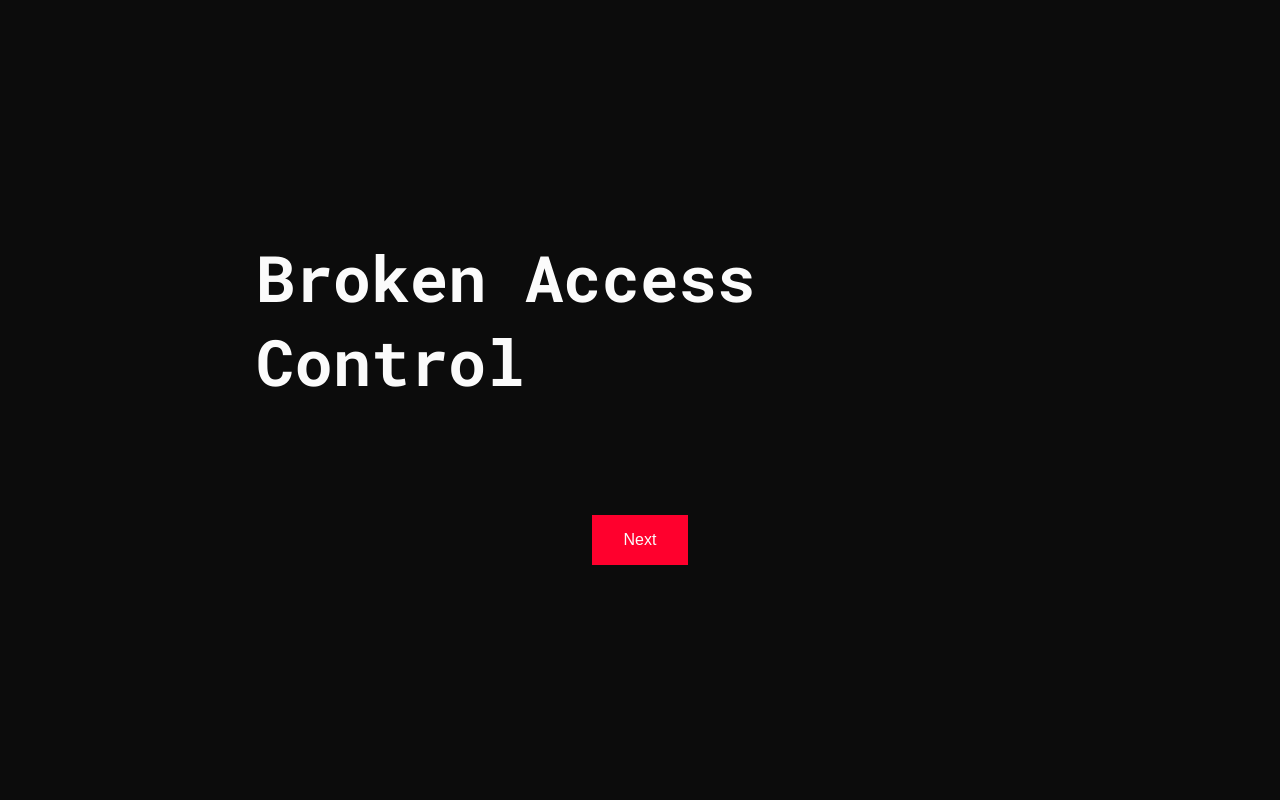
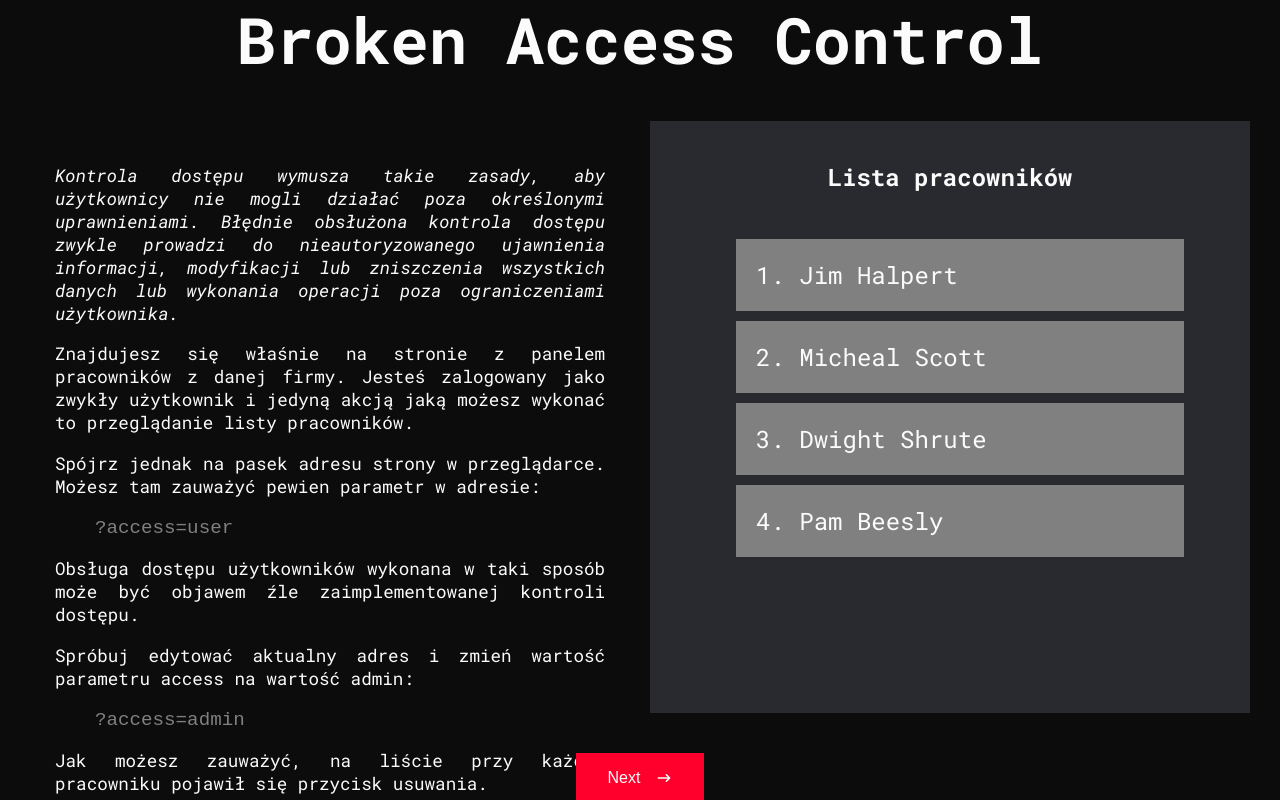
Before and after one commit to stanislaw-rakowski/owasp-top-ten, a React (Vite) app in the folder frontend/: page /broken-access-control in a window 1280 px wide. Built offline with nearby package versions, Linux system fonts and the light colour scheme.

Commit message:
working access control site

```diff
--- a/frontend/src/components/Wrapper.ts
+++ b/frontend/src/components/Wrapper.ts
@@ -9,7 +9,7 @@ const Wrapper = styled.div`
 	align-items: center;
 	justify-content: center;
 	gap: 40px;
-	padding: 30px 20%;
+	padding: 30px;
 `
 
 export default Wrapper
--- a/frontend/src/pages/BrokenAccessControl.tsx
+++ b/frontend/src/pages/BrokenAccessControl.tsx
@@ -1,13 +1,152 @@
+import React from 'react'
+import styled from 'styled-components'
+import { useSearchParams } from 'react-router-dom'
+import { HiArrowNarrowRight } from 'react-icons/hi'
 import Wrapper from '../components/Wrapper'
 import Button from '../components/Button'
 import Heading from '../components/Heading'
 
+const Container = styled.div`
+	width: 100%;
+	height: 80%;
+	display: flex;
+	gap: 20px;
+`
+
+const Instructions = styled.div`
+	height: 100%;
+	width: 50%;
+	display: flex;
+	flex-direction: column;
+	align-items: center;
+	justify-content: flex-start;
+	padding: 25px;
+	text-align: justify;
+	font-size: 1.1rem;
+
+	div {
+		max-width: 700px;
+	}
+
+	p:first-of-type {
+		font-style: italic;
+	}
+
+	code {
+		font-size: 1.2rem;
+		color: gray;
+		padding-left: 40px;
+	}
+`
+
+const Content = styled.div`
+	height: 100%;
+	width: 50%;
+	background-color: ${({ theme }) => theme.colors.secondaryBackground};
+	display: flex;
+	flex-direction: column;
+	align-items: center;
+	justify-content: flex-start;
+	padding: 20px;
+
+	ol {
+		width: 80%;
+		max-width: 500px;
+		list-style: none;
+		padding: 0;
+	}
+`
+
+const DataRow = styled.li`
+	width: 100%;
+	margin: 10px;
+	font-size: 1.5rem;
+	background-color: gray;
+	padding: 20px;
+	display: flex;
+	justify-content: space-between;
+
+	button {
+		background-color: ${({ theme }) => theme.colors.accentColor};
+		border: none;
+		color: inherit;
+		cursor: pointer;
+	}
+`
+
+const employees = [
+	{
+		id: 1,
+		name: 'Jim Halpert',
+	},
+	{
+		id: 2,
+		name: 'Micheal Scott',
+	},
+	{
+		id: 3,
+		name: 'Dwight Shrute',
+	},
+	{
+		id: 4,
+		name: 'Pam Beesly',
+	},
+]
+
 const BrokenAccessControl = () => {
+	const [data, setData] = React.useState(employees)
+	const [params] = useSearchParams()
+	const access = params.get('access')
+
+	const handleDelete = (id: number) => {
+		setData((current) => current.filter((employee) => employee.id !== id))
+	}
+
 	return (
 		<Wrapper>
 			<Heading>Broken Access Control</Heading>
-			<p></p>
-			<Button>Next</Button>
+			<Container>
+				<Instructions>
+					<div>
+						<p>
+							Kontrola dostępu wymusza takie zasady, aby użytkownicy nie mogli działać poza określonymi uprawnieniami.
+							Błędnie obsłużona kontrola dostępu zwykle prowadzi do nieautoryzowanego ujawnienia informacji, modyfikacji
+							lub zniszczenia wszystkich danych lub wykonania operacji poza ograniczeniami użytkownika.
+						</p>
+						<p>
+							Znajdujesz się właśnie na stronie z panelem pracowników z danej firmy. Jesteś zalogowany jako zwykły
+							użytkownik i jedyną akcją jaką możesz wykonać to przeglądanie listy pracowników.
+						</p>
+						<p>Spójrz jednak na pasek adresu strony w przeglądarce. Możesz tam zauważyć pewien parametr w adresie:</p>
+						<code>?access=user</code>
+						<p>
+							Obsługa dostępu użytkowników wykonana w taki sposób może być objawem źle zaimplementowanej kontroli
+							dostępu.
+						</p>
+						<p>Spróbuj edytować aktualny adres i zmień wartość parametru access na wartość admin:</p>
+						<code>?access=admin</code>
+						<p>Jak możesz zauważyć, na liście przy każdym pracowniku pojawił się przycisk usuwania.</p>
+						<p>
+							Przez źle zaimplementowaną na stronie obsługę dostępu, jesteś w stanie wykonać szkodliwą akcję, czyli
+							usunąć pracowników.
+						</p>
+					</div>
+				</Instructions>
+				<Content>
+					<h2>Lista pracowników</h2>
+					<ol>
+						{data.map(({ id, name }) => (
+							<DataRow key={id}>
+								{id}. {name}
+								{access === 'admin' && <button onClick={() => handleDelete(id)}>delete</button>}
+							</DataRow>
+						))}
+					</ol>
+				</Content>
+			</Container>
+			<Button>
+				Next <HiArrowNarrowRight />
+			</Button>
 		</Wrapper>
 	)
 }
--- a/frontend/src/pages/HomePage.tsx
+++ b/frontend/src/pages/HomePage.tsx
@@ -8,6 +8,7 @@ import Heading from '../components/Heading'
 const Quote = styled.blockquote`
 	font-style: italic;
 	text-align: center;
+	max-width: 800px;
 `
 
 const HomePage = () => {
@@ -20,8 +21,8 @@ const HomePage = () => {
 				The OWASP Top 10 is a standard awareness document for developers and web application security. It represents a
 				broad consensus about the most critical security risks to web applications.
 			</Quote>
-			<Button onClick={() => navigate('/broken-access-control')}>
-				Rozpocznij <HiArrowNarrowRight />
+			<Button onClick={() => navigate('/broken-access-control?access=user')}>
+				Start <HiArrowNarrowRight />
 			</Button>
 		</Wrapper>
 	)
```
